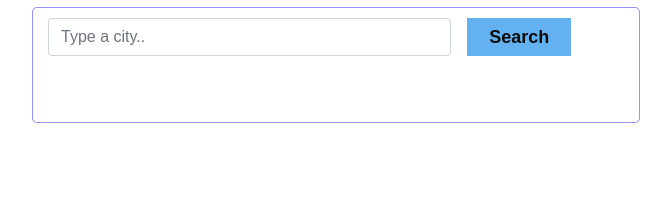
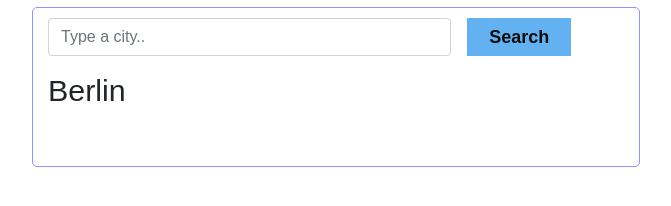
Before and after one commit to Olena-Olkhovyk/Weather-project, a plain HTML site: page index.html in a window 1280 px wide. Shown: the whole page, without its empty margins (304-975 px from the left). Drawn offline with nearby package versions, Linux system fonts and the light colour scheme.

Commit message:
Add city placeholder and style it

```diff
--- a/index.html
+++ b/index.html
@@ -42,6 +42,8 @@
             />
             <input type="submit" value="Search" name="search" />
           </form>
+          <!-- City placeholder -->
+          <h1 id="city">Berlin</h1>
         </div>
       </div>
     </div>
--- a/src/style.css
+++ b/src/style.css
@@ -27,3 +27,6 @@
   input[type="submit"]:hover {
     background-color: rgba(12, 133, 233, 0.7);
   }
+  #city{
+    font-size: 190%;
+  }
```
